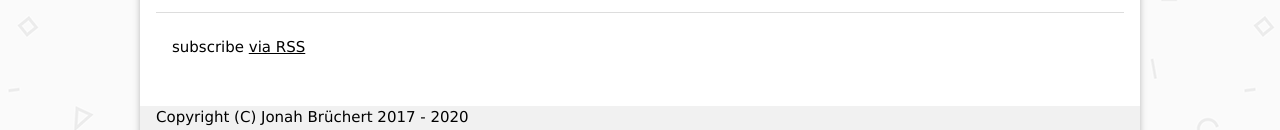
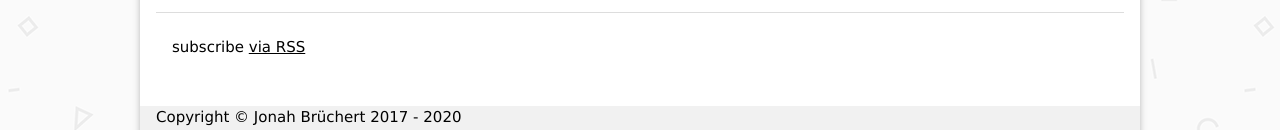
Before and after one commit to jbbgameich/jbbgameich.github.io, a Jekyll site: the page built from index.md, in a window 1280 px wide. Shown: the part 2109-2239 px from the top of the page. Built offline with Jekyll 4.4.1, drawn with Linux system fonts in a browser that asks for light colours.

```diff
--- a/_includes/footer.html
+++ b/_includes/footer.html
@@ -2,14 +2,14 @@
 	<div class="footer-icons">
 
 		<div id="footer-left" class="text-muted">
-		Copyright (C) Jonah Brüchert 2017 - 2020
+		Copyright © Jonah Brüchert 2017 - 2020
 		</div>
 
 		<div id="footer-right">
 		{% if site.github_username %}
 		<a href="https://github.com/{{ site.github_username }}" target="_blank"><i class="fa fa-github fa-fw" aria-hidden="true"></i> Github</a>
 		{% endif %}
-        {% if site.diaspora_url %}
+	        {% if site.mastodon_url %}
 		<a href="{{ site.mastodon_url }}" target="_blank"><i class="fa fa-comments fa-fw" aria-hidden="true"></i> Mastodon</a>
 		{% endif %}
 		{% if site.xmpp %}
```
